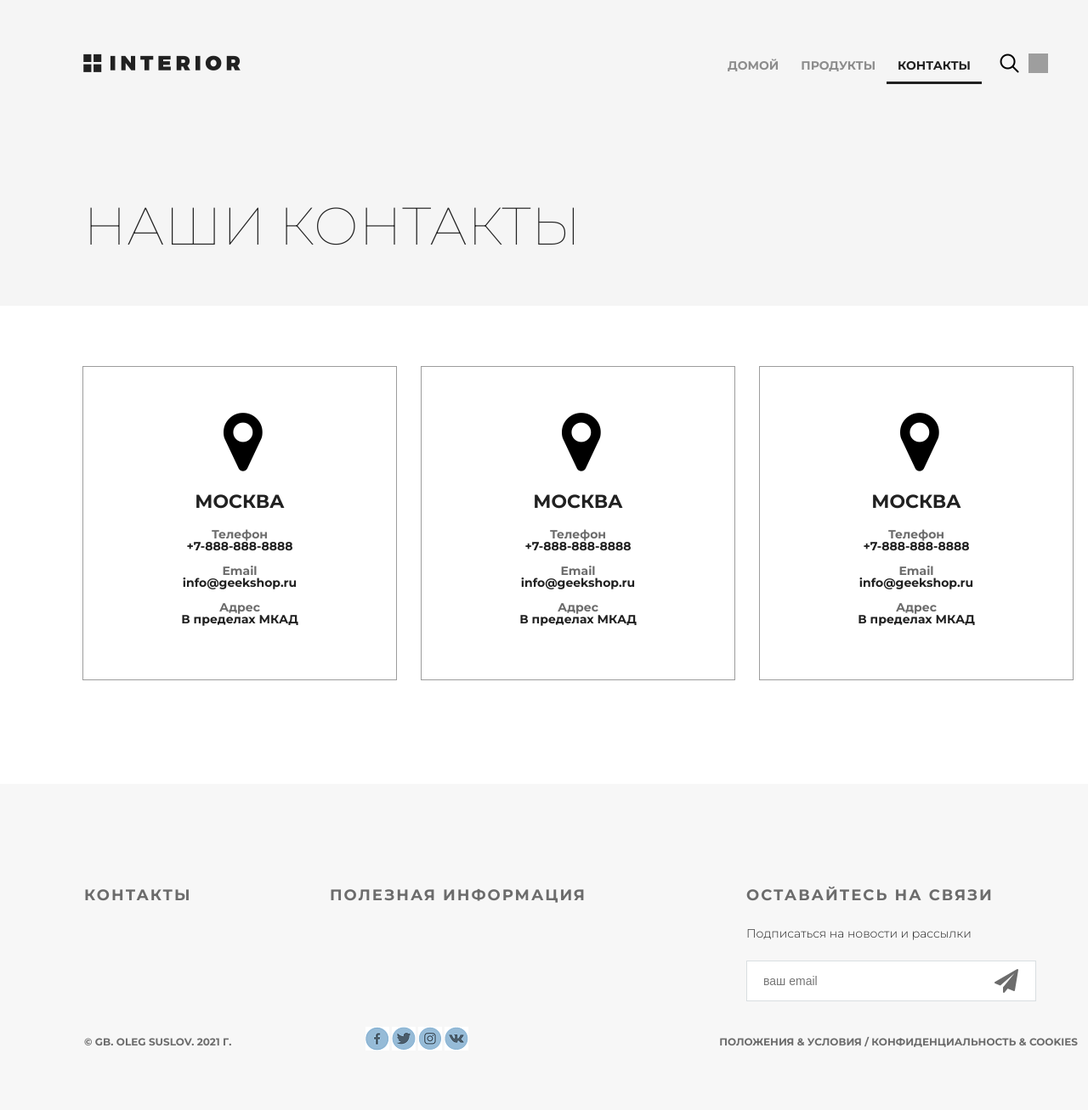
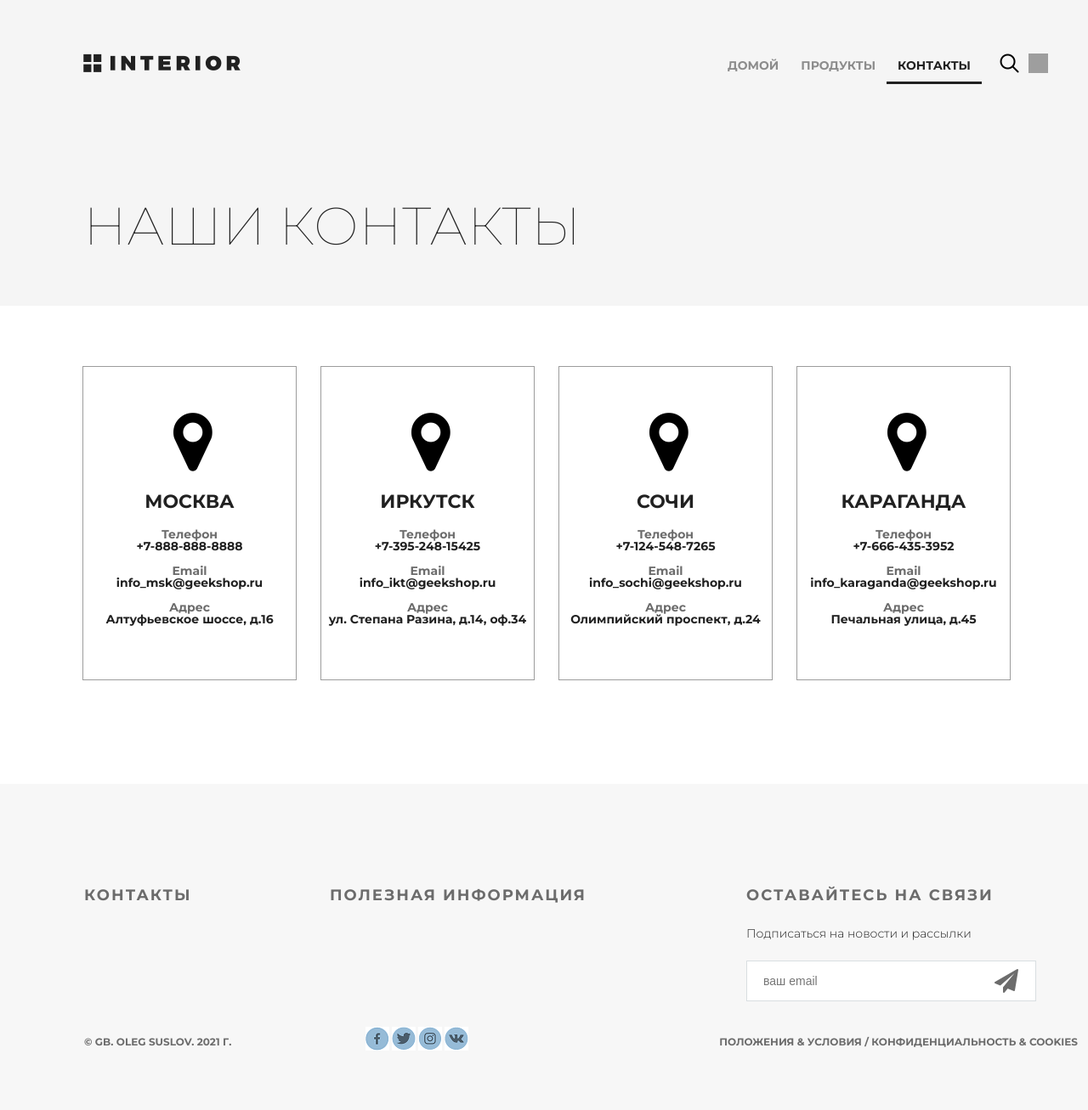
Before and after one commit to cheef78/Django_basic, a Django app: page /contact/ in a window 1280 px wide; the page is wider, and only the part inside the window is pictured. Shown: that part at 85% size. Run offline with Django 3.2, Linux system fonts and the light colour scheme; grey boxes are pictures that could not be loaded.

Commit message:
ДЗ2 выполнено в полном объеме

```diff
--- /dev/null
+++ b/contacts.json
@@ -0,0 +1,26 @@
+[
+    {
+    "city":"Москва",
+    "phone":"+7-888-888-8888",
+    "email":"info_msk@geekshop.ru",
+    "adress":"Алтуфьевское шоссе, д.16"
+    },
+    {
+        "city":"Иркутск",
+        "phone":"+7-395-248-15425",
+        "email":"info_ikt@geekshop.ru",
+        "adress":"ул. Степана Разина, д.14, оф.34"
+    },
+    {
+        "city":"Сочи",
+        "phone":"+7-124-548-7265",
+        "email":"info_sochi@geekshop.ru",
+        "adress":"Олимпийский проспект, д.24"
+    },
+    {
+        "city":"Караганда",
+        "phone":"+7-666-435-3952",
+        "email":"info_karaganda@geekshop.ru",
+        "adress":"Печальная улица, д.45"
+    }
+]
--- a/mainapp/templates/mainapp/contact.html
+++ b/mainapp/templates/mainapp/contact.html
@@ -23,54 +23,26 @@
 		</div>
 
 		<div class="location">
-			<div class="location-1">
+		{% for contact in contacts_data  %}
+			<div class="location-1"
+			style = "width: 250px";>
+
 				<i class="fa fa-map-marker fa-5x"></i>
-				<h4>Москва</h4>
+				<h4>{{ contact.city }}</h4>
 				<div class="contacts">
 					<h5>Телефон</h5>
-					<p>+7-888-888-8888</p>
+					<p>{{ contact.phone }}</p>
 				</div>
 				<div class="contacts">
 					<h5>Email</h5>
-					<p>info@geekshop.ru</p>
+					<p>{{ contact.email }}</p>
 				</div>
 				<div class="contacts">
 					<h5>Адрес</h5>
-					<p>В пределах МКАД</p>
+					<p>{{ contact.adress }}</p>
 				</div>
 			</div>
-			<div class="location-1">
-				<i class="fa fa-map-marker fa-5x"></i>
-				<h4>Москва</h4>
-				<div class="contacts">
-					<h5>Телефон</h5>
-					<p>+7-888-888-8888</p>
-				</div>
-				<div class="contacts">
-					<h5>Email</h5>
-					<p>info@geekshop.ru</p>
-				</div>
-				<div class="contacts">
-					<h5>Адрес</h5>
-					<p>В пределах МКАД</p>
-				</div>
-			</div>
-			<div class="location-1">
-				<i class="fa fa-map-marker fa-5x"></i>
-				<h4>Москва</h4>
-				<div class="contacts">
-					<h5>Телефон</h5>
-					<p>+7-888-888-8888</p>
-				</div>
-				<div class="contacts">
-					<h5>Email</h5>
-					<p>info@geekshop.ru</p>
-				</div>
-				<div class="contacts">
-					<h5>Адрес</h5>
-					<p>В пределах МКАД</p>
-				</div>
-			</div>
+		{% endfor %}
 		</div>
 
 		<div class="clr"></div>
--- a/mainapp/views.py
+++ b/mainapp/views.py
@@ -1,4 +1,7 @@
 from django.shortcuts import render
+from django.conf import settings
+import os
+import json
 
 # Create your views here.
 
@@ -25,8 +28,40 @@ def products (request):
     return render (request, 'mainapp/products.html', content)
 
 def contact (request):
+    """ contacts_data = [
+    {
+    'city':'Москва',
+    'phone':'+7-888-888-8888',
+    'email':'info_msk@geekshop.ru',
+    'adress':'Алтуфьевское шоссе, д.16'
+    },
+    {
+        'city':'Иркутск',
+        'phone':'+7-395-248-15425',
+        'email':'info_ikt@geekshop.ru',
+        'adress':'ул. Степана Разина, д.14, оф.34'
+    },
+    {
+        'city':'Сочи',
+        'phone':'+7-124-548-7265',
+        'email':'info_sochi@geekshop.ru',
+        'adress':'Олимпийский проспект, д.24'
+    },
+    {
+        'city':'Караганда',
+        'phone':'+7-666-435-3952',
+        'email':'info_karaganda@geekshop.ru',
+        'adress':'Печальная улица, д.45'
+    }
+    ]"""
+    contacts_data = []
+    with open (os.path.join(settings.BASE_DIR, 'contacts.json'), 'r', encoding='utf-8') as f:
+        contacts_data = json.load(f)
+    print (f)
+
     content = {
         'some_name' : 'Oleg Suslov',
-        'title' : 'Контакты'
+        'title' : 'Контакты',
+        'contacts_data' : contacts_data
     }
     return render (request, 'mainapp/contact.html', content)
--- a/static/style.css
+++ b/static/style.css
@@ -713,10 +713,11 @@ td:first-child {
 
 .location {
 	padding: 0px 97px;
+	display: block;
 }
 .location-1 {
 	height: 368px;
-	width: 368px;
+	width: 250px;
 	border: 1px solid #9c9c9c;
 	margin: 71px 28px 122px 0px;
 	float: left;
```
